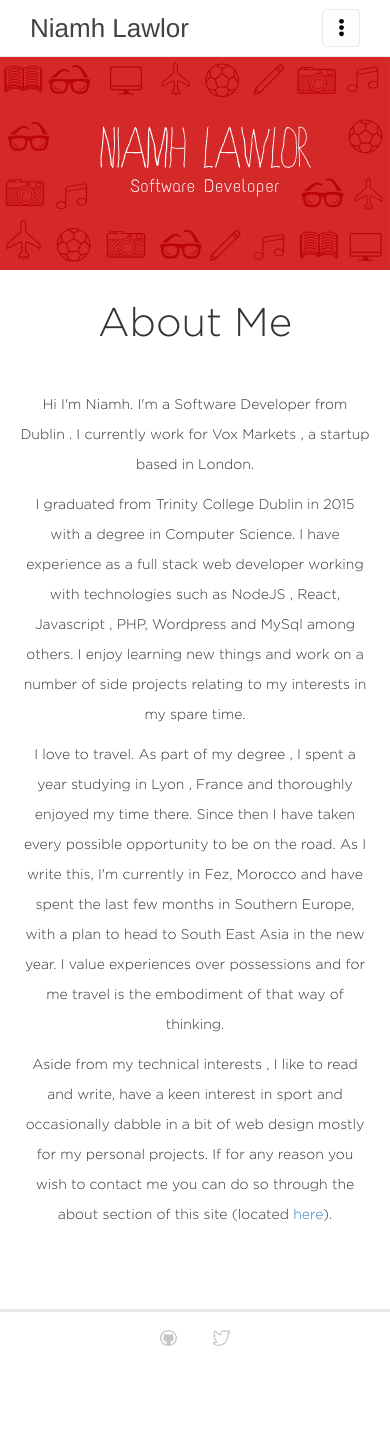
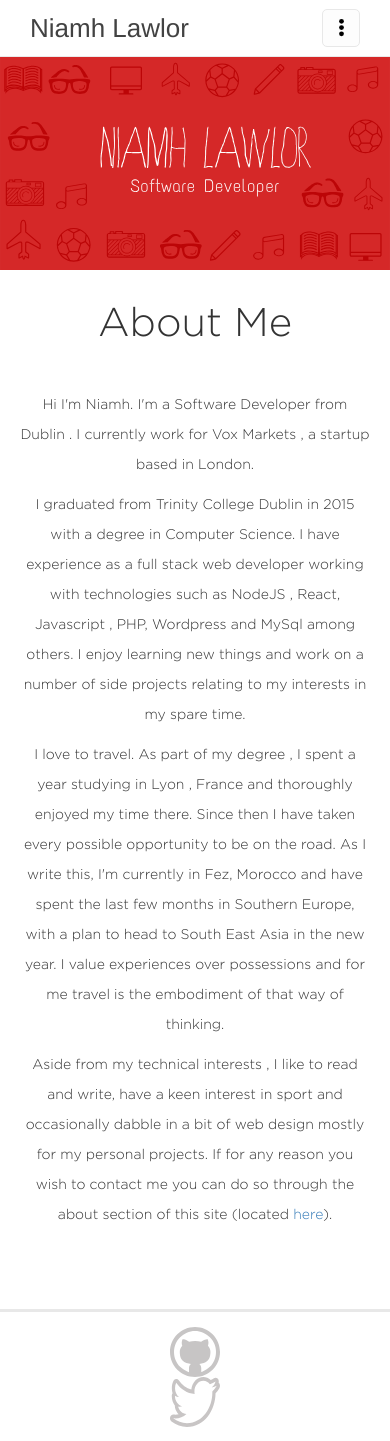
Before and after one commit to nileahtobhair/nileahtobhair.github.io, a Jekyll site: the page built from index.html, in a window 390 px wide. Built offline with Jekyll 4.4.1, drawn with Linux system fonts in a browser that asks for light colours; the list of posts is cut into pages by our own code; before the commit the page ends 1361 px from its top, so only the background shows below that.

Commit message:
increase size of footer links for mobile

```diff
--- a/_sass/_layout.scss
+++ b/_sass/_layout.scss
@@ -260,6 +260,7 @@ h1#about-me{
     img{
         width:10%;
         margin: 0 10%;
+        min-width:50px;
     }
 }
 
```
